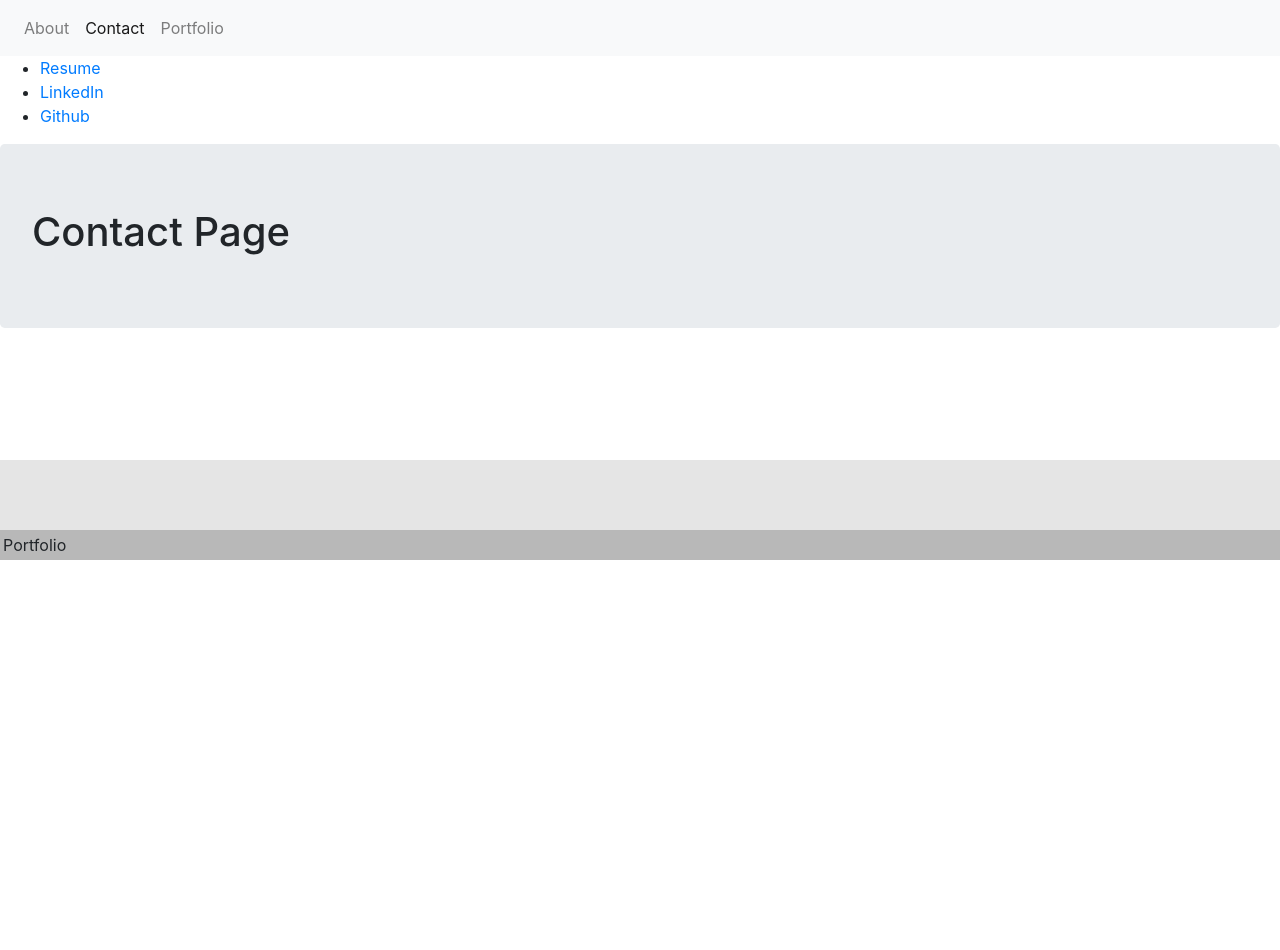
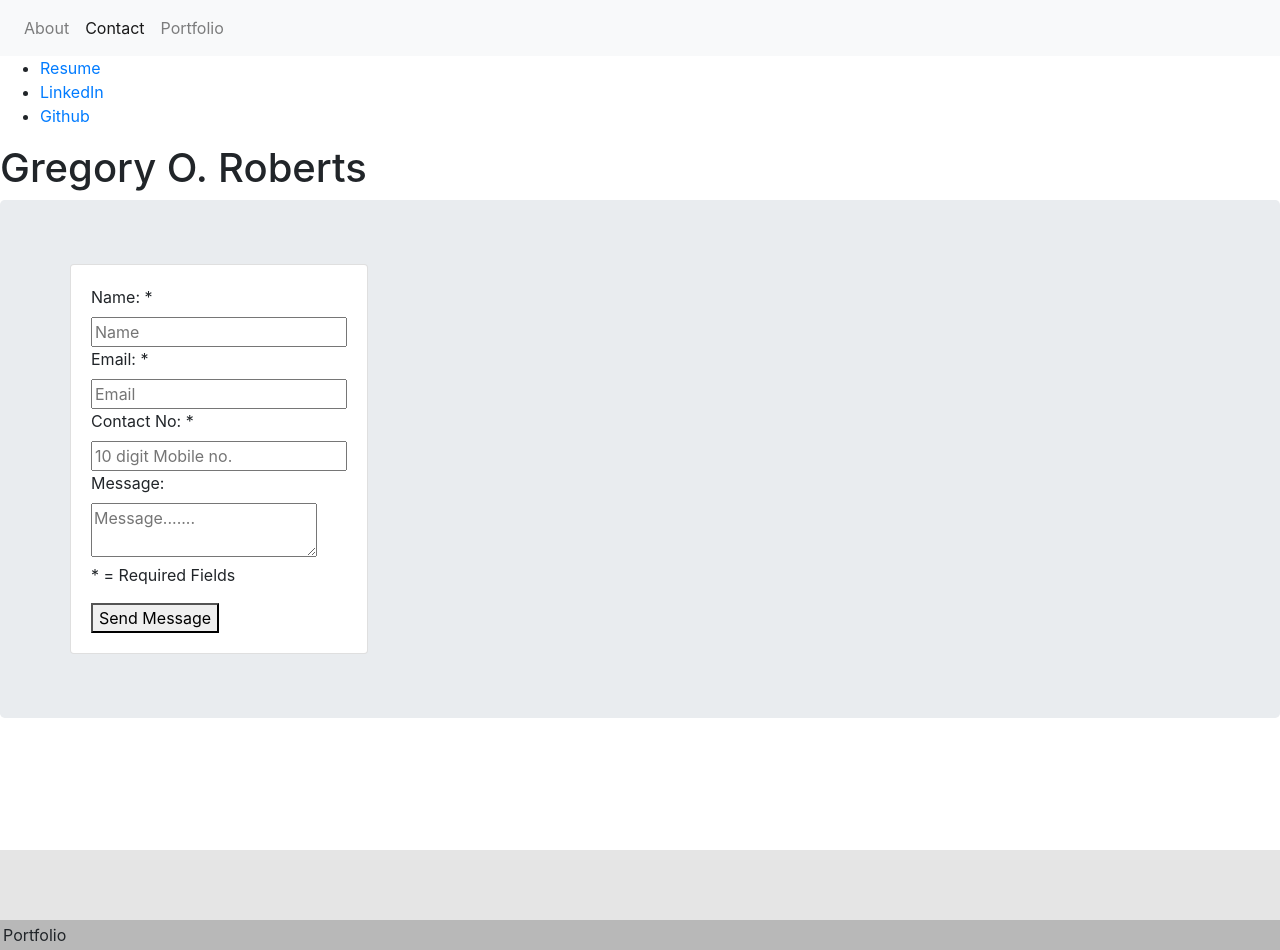
Before and after one commit to groberts31/React-Portfolio, a React (Create React App) app in the folder portfolio/: page /contact in a window 1280 px wide. Before the commit the page ends 800 px from the top, so only its background shows below. Built offline with nearby package versions, Linux system fonts and the light colour scheme.

Commit message:
added form component and added info to contact page

```diff
--- /dev/null
+++ b/portfolio/src/components/Form/index.js
@@ -0,0 +1,34 @@
+import React from "react";
+
+function Form() {
+    return (
+        <div className="card">
+        <div className="card-body">
+            <form id="form">
+                <div id="contactInfo">
+                <label>Name: <span>*</span></label>
+                <br />
+                <input type="text" id="name" placeholder="Name" />
+                <br />
+                <label>Email: <span>*</span></label>
+                <br />
+                <input type="text" id="email" placeholder="Email" />
+                <br />
+                <label>Contact No: <span>*</span></label>
+                <br />
+                <input type="text" id="contact" placeholder="10 digit Mobile no." />
+                <br />
+                <label>Message:</label>
+                <br />
+                <textarea id="message" placeholder="Message......."></textarea>
+                <br />
+                <p>* = Required Fields</p>
+                <button id="submit">Send Message</button>
+                </div>
+            </form>
+        </div>
+        </div>
+    );
+}
+
+export default Form;
--- /dev/null
+++ b/portfolio/src/components/Name/index.js
@@ -0,0 +1,11 @@
+import React from "react";
+
+function Name() {
+  return (
+    <span className="name">
+      <h1>Gregory O. Roberts</h1>
+    </span>
+  );
+}
+
+export default Name;
--- a/portfolio/src/pages/About/index.js
+++ b/portfolio/src/pages/About/index.js
@@ -3,14 +3,12 @@ import "./style.css";
 import Container from "../../components/Container";
 import Row from "../../components/Row";
 import Col from "../../components/Col";
+import Name from "../../components/Name";
 
 function About() {
   return (
     <div id="entireArea">
-      <span className="name">
-        <h1>Gregory O. Roberts</h1>
-      </span>
-
+    <Name />
       <div className="clearfix"></div>
 
       <div className="jumbotron jumbotron-fluid" id="jumboBack">
--- a/portfolio/src/pages/Contact/index.js
+++ b/portfolio/src/pages/Contact/index.js
@@ -1,12 +1,26 @@
 import React from "react";
 import "./style.css";
+import Container from "../../components/Container";
+import Row from "../../components/Row";
+import Col from "../../components/Col";
+import Name from "../../components/Name";
+import Navbar from "../../components/Navbar";
+import Form from "../../components/Form";
 
-function Contact(props) {
-    return (
-        <div className="jumbotron">
-            <h1>Contact Page</h1>
-        </div>
-    );
+
+function Contact() {
+  return (
+    <div className="entireArea">
+    <Name />
+    <div className="jumbotron">
+    <Container>
+        <Row>
+        <Form />
+        </Row>
+    </Container>
+    </div>
+    </div>
+  );
 }
 
 export default Contact;
```
